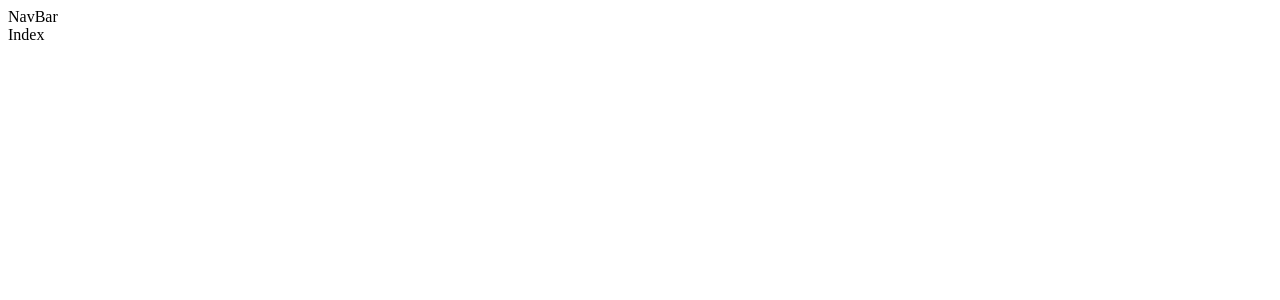
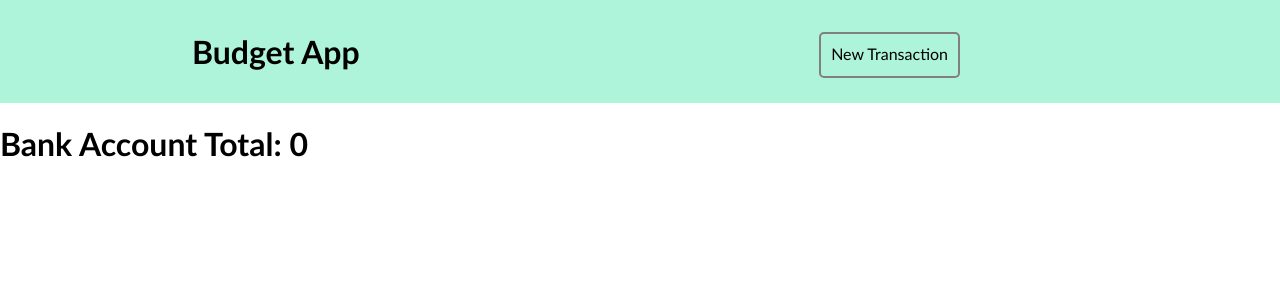
Before and after one commit to jRodriguezIV/Budgeting-App, a React (Create React App) app in the folder front-end/: page / in a window 1280 px wide. Shown: the top 300 px of the page. Built offline with nearby package versions, Linux system fonts and the light colour scheme; no server answers.

Commit message:
updated Navbar functionality and design

```diff
--- a/front-end/src/Components/Index/Index.js
+++ b/front-end/src/Components/Index/Index.js
@@ -1,8 +1,34 @@
+import axios from 'axios'
+import { useEffect, useState } from 'react'
+
+const API = process.env.REACT_APP_API_URL
+
 export default function Index() {
+    const [transactions, setTransactions] = useState([])
+
+
+    useEffect(() => {
+        axios
+        .get(`${API}/transactions`)
+        .then(response => setTransactions(response.data))
+        .catch(e => console.warn("catch", e))
+    }, [])
+
+
+
+
+
+
+
+
 
     return (
-        <div>
-            Index
+        <div className='index'>
+
+            <h1>Bank Account Total: {transactions.reduce((acc, cur) => acc + cur.amount, 0)}</h1>
+
+
+
         </div>
     )
 }
--- a/front-end/src/Components/NavBar/NavBar.css
+++ b/front-end/src/Components/NavBar/NavBar.css
@@ -0,0 +1,26 @@
+.navBar {
+    background-color: #aef4db;
+}
+
+.navBarText {
+    display: flex;
+    justify-content: space-between;
+
+}
+
+.navIcon {
+    font-size: xx-large;
+    font-weight: bold;
+    padding-left: 15%;
+    cursor: pointer;
+}
+
+.newTransaction {
+    margin-right: 25%;
+    margin-top: 32px;
+    margin-bottom: 25px;
+    padding: 10px;
+    border: 2px solid gray ;
+    border-radius: 5px;
+    cursor: pointer;
+}
--- a/front-end/src/Components/NavBar/NavBar.js
+++ b/front-end/src/Components/NavBar/NavBar.js
@@ -1,9 +1,17 @@
+import { useNavigate } from "react-router-dom"
+import './NavBar.css'
+
 export default function NavBar() {
-
+    const navigate = useNavigate()
 
     return (
-        <div>
-            NavBar
+        <div className="navBar">
+            <div className="navBarText">
+
+                <p className="navIcon" onClick={() => navigate("/")}>Budget App</p>
+
+                <p className="newTransaction" onClick={() => navigate("/new")}>New Transaction</p>
+            </div>
         </div>
     )
 }
--- a/front-end/src/index.css
+++ b/front-end/src/index.css
@@ -0,0 +1,4 @@
+html, body {
+  margin: 0;
+  font-family: 'Trebuchet MS', 'Lucida Sans Unicode', 'Lucida Grande', 'Lucida Sans', Arial, sans-serif;
+}
```
Also changed, not shown: front-end/src/Pages/New/New.js (added, +9 -0 lines), 1 other file (tests, documents, lock files or other folders).
